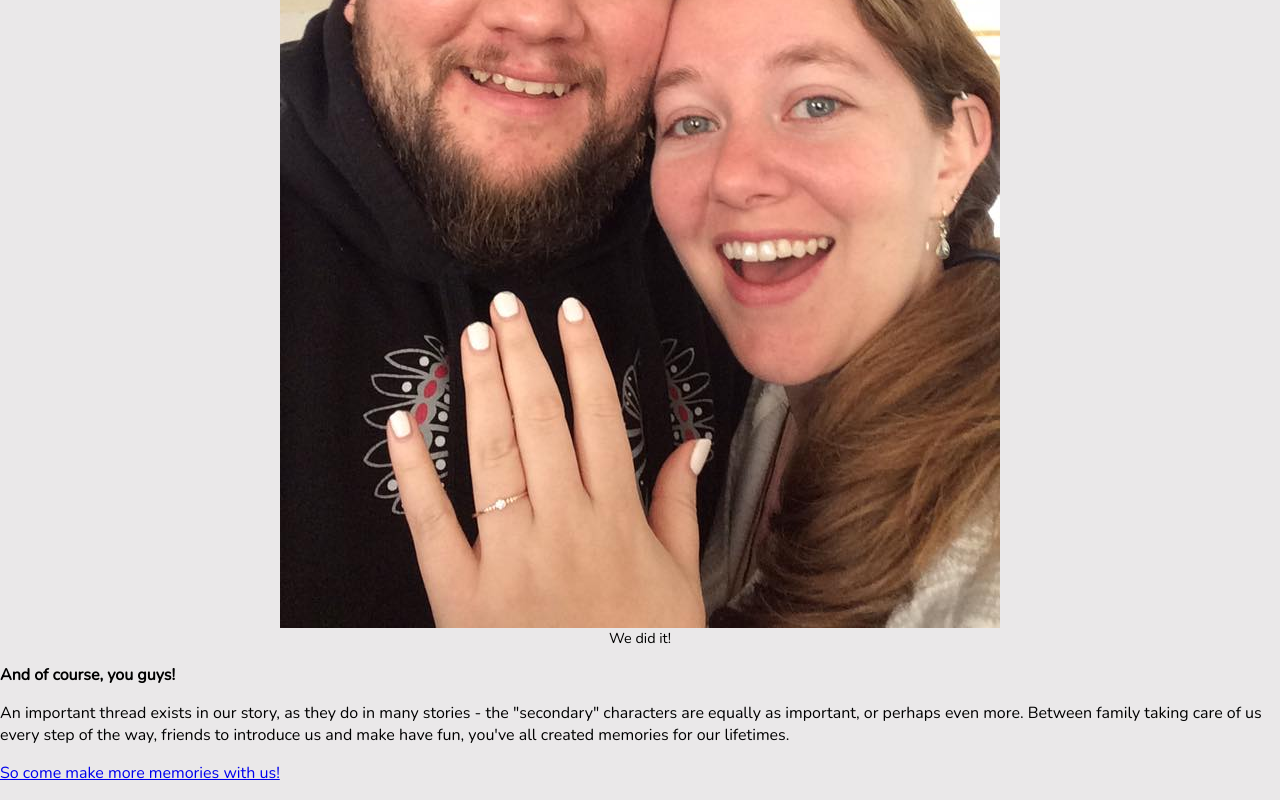
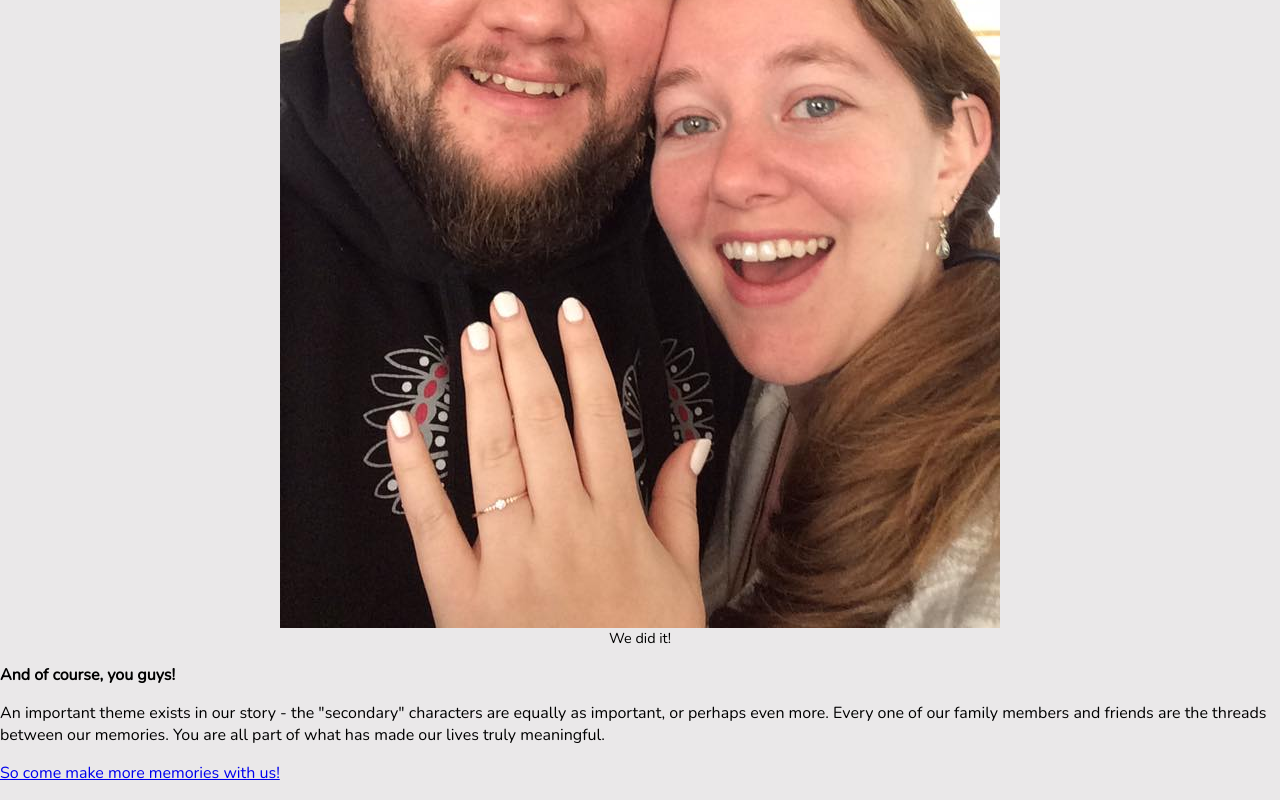
Before and after one commit to pseudoramble/wedding, a React (Vite) app: page /wedding/our-story in a window 1280 px wide. Shown: the part 3810-4610 px from the top of the page. Built offline with nearby package versions, Linux system fonts and the light colour scheme.

Commit message:
Fix some content issues in OurStory pointed out by my editor.

```diff
--- a/src/pages/OurStory.js
+++ b/src/pages/OurStory.js
@@ -101,7 +101,7 @@ export default () => (
       After a sufficiently long enough waiting period to make Kerry's mom "just kind of give up" waiting for an
       engagement phone call <span style={smallText}>(while truncated, that quote is verbatim)</span> the time had finally come to move forward in
       their relationship. Doug had tried to get his act together. He really did. However, obliviousness struck again
-      which managed to make him miss important dates, one after the other. First Summer 2017, then Thanksgiving 2017,
+      which managed to make him miss several important dates. First Summer 2017, then Thanksgiving 2017,
       then Christmas 2017, one after the other. Needless to say, this was not going well.
     </p>
 
@@ -135,10 +135,9 @@ export default () => (
     <strong>And of course, you guys!</strong>
 
     <p>
-      An important thread exists in our story, as they do in many stories - the
-      "secondary" characters are equally as important, or perhaps even more. Between
-      family taking care of us every step of the way, friends to introduce us and make have fun,
-      you've all created memories for our lifetimes.
+      An important theme exists in our story - the "secondary" characters are equally as important, or perhaps even more.
+      Every one of our family members and friends are the threads between our memories.
+      You are all part of what has made our lives truly meaningful.
     </p>
 
     <p>
```
